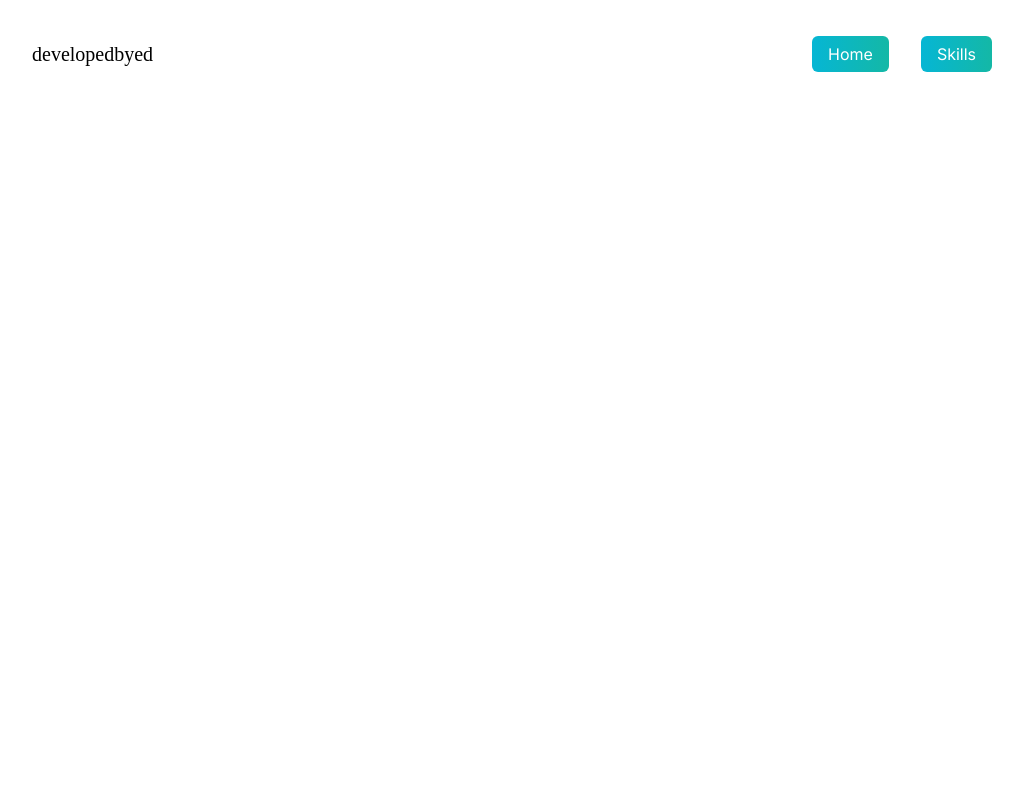
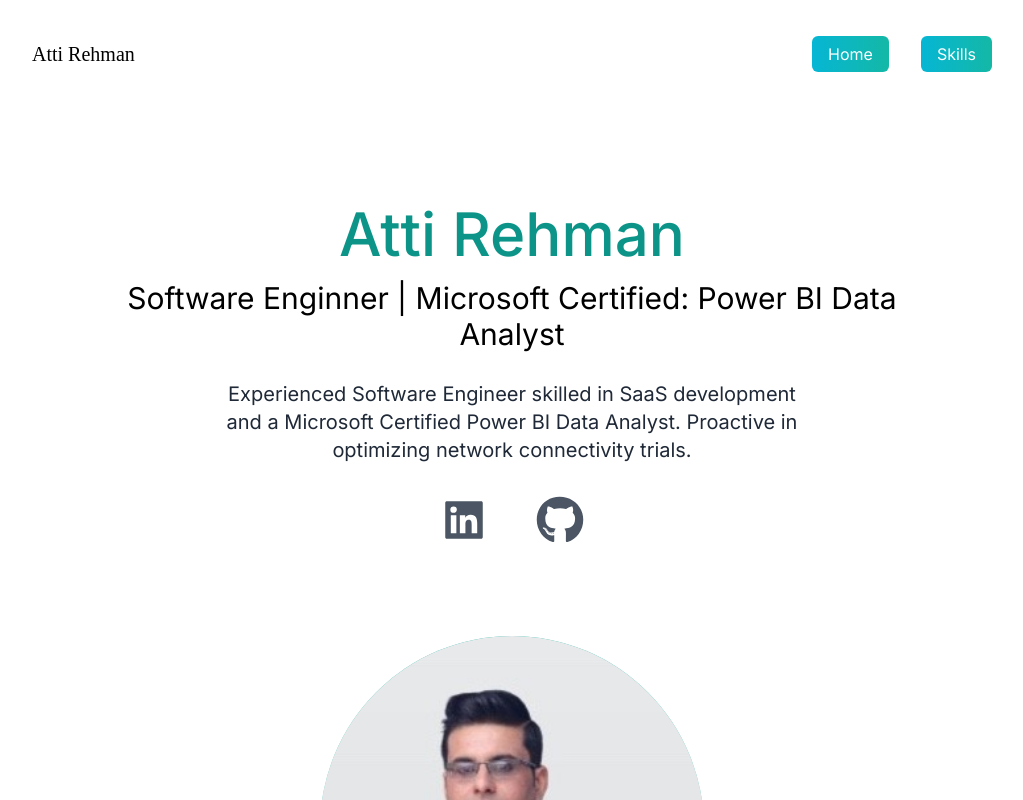
Before and after one commit to AttiR/Personal-Portfolio, a Next.js app in the folder portfolio/: page / in a window 1280 px wide. Shown: the top 800 px of the page, without its empty margins (128-1151 px from the left). Built offline with nearby package versions, Linux system fonts and the light colour scheme.

Commit message:
feat: Adds image and logo for linkedin and girhub in header section

```diff
--- a/portfolio/src/app/components/header.tsx
+++ b/portfolio/src/app/components/header.tsx
@@ -1,11 +1,18 @@
 // src/app/components/Header.tsx
 import React from 'react';
+import {
+    AiFillLinkedin,
+  } from "react-icons/ai";
+import { FaGithub } from 'react-icons/fa';
+import Image from "next/image";
+import atti from '../../../public/atti.jpeg'; // Adjust the import path
+
 
 const Header = () => {
   return (
     <section className="min-h-screen">
       <nav className="py-10 mb-12 flex justify-between dark:text-white">
-        <h1 className="font-burtons text-xl">developedbyed</h1>
+        <h1 className="font-burtons text-xl">Atti Rehman</h1>
         <ul className="flex items-center">
           <li>
             <a
@@ -25,6 +32,36 @@
           </li>
         </ul>
       </nav>
+      <div className="text-center p-10 py-10">
+            <h2 className="text-5xl py-2 text-teal-600 font-medium dark:text-teal-400 md:text-6xl">
+              Atti Rehman
+            </h2>
+            <h3 className="text-2xl py-2 dark:text-white md:text-3xl">
+              Software Enginner | Microsoft Certified: Power BI Data Analyst
+            </h3>
+            <p className="text-md py-5 leading-8 text-gray-800 dark:text-gray-200 max-w-xl mx-auto md:text-xl">
+                Experienced Software Engineer skilled in SaaS development and a Microsoft Certified Power BI Data Analyst. Proactive in optimizing network connectivity trials.
+            </p>
+            <div className="text-5xl flex justify-center gap-12 py-3 text-gray-600 dark:text-gray-400">
+                <a
+                    href="https://www.linkedin.com/in/attirehman"
+                    target="_blank"
+                    rel="noopener noreferrer"
+                >
+                    <AiFillLinkedin />
+                </a>
+                <a
+                    href="https://github.com/AttiR"
+                    target="_blank"
+                    rel="noopener noreferrer"
+                >
+                    <FaGithub />
+                </a>
+            </div>
+            <div className="mx-auto bg-gradient-to-b from-teal-500 rounded-full w-80 h-80 relative overflow-hidden mt-20 md:h-96 md:w-96">
+            <Image src={atti} layout="fill" objectFit="cover" alt="Atti Rehman" />
+            </div>
+          </div>
     </section>
   );
 };
```
Also changed, not shown: portfolio/public/atti.jpeg (added).
